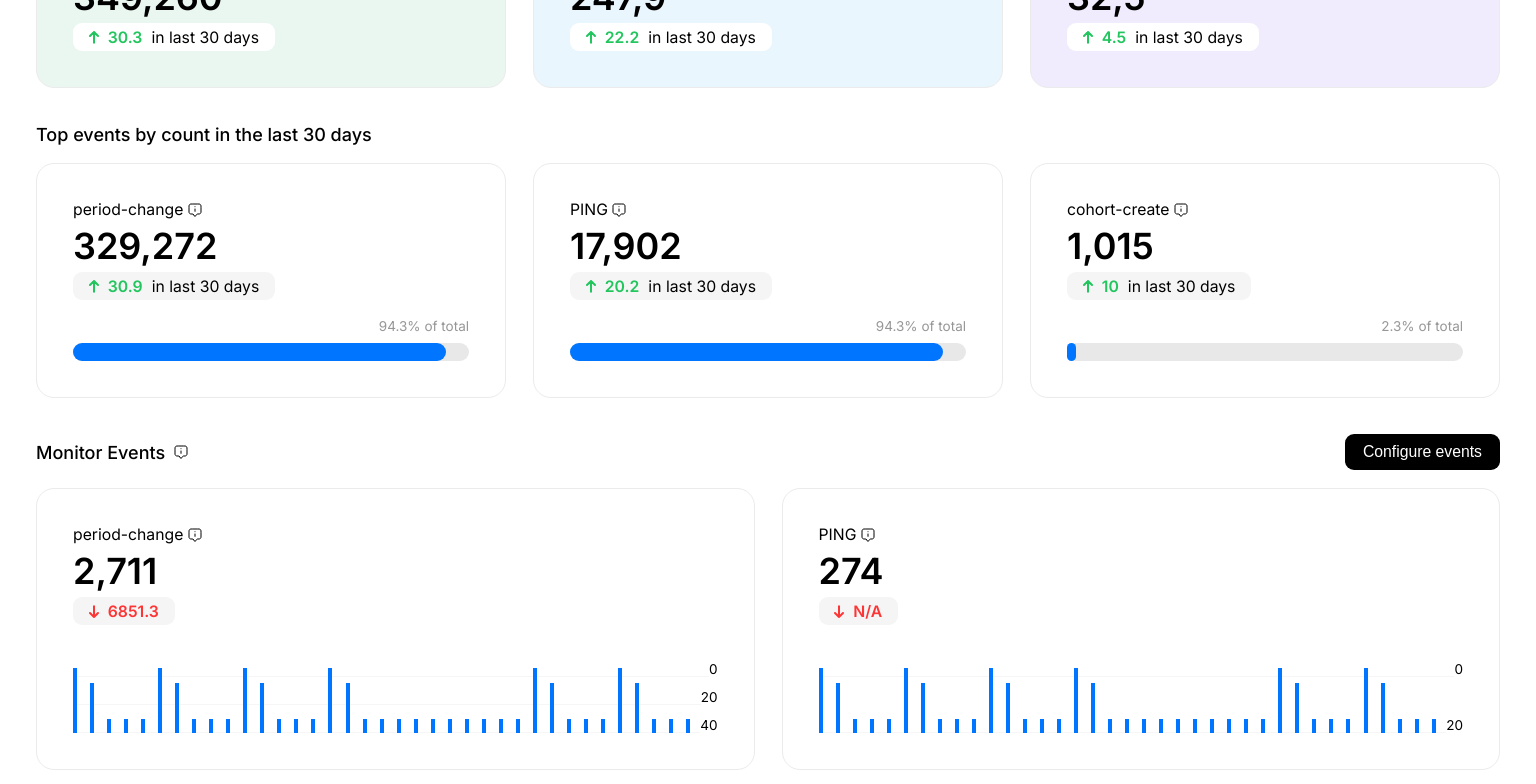
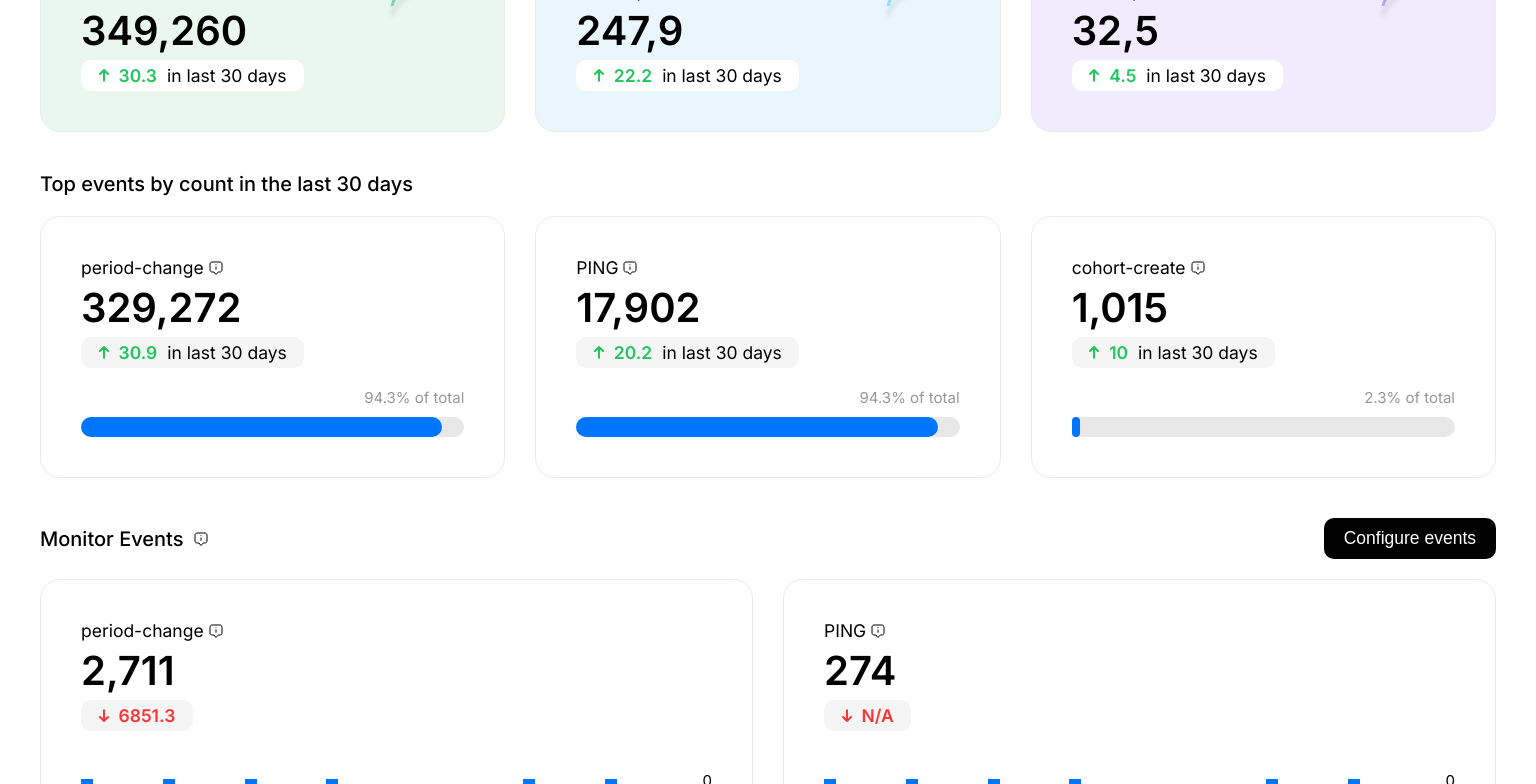
Before and after one commit to erdemuslu/events-overview, a React (Vite) app: page / in a window 1536 px wide. Shown: the part 300-1084 px from the top of the page. Built offline with nearby package versions, Linux system fonts and the light colour scheme.

Commit message:
feat: update responsive style

```diff
--- a/src/App.css
+++ b/src/App.css
@@ -1,14 +1,7 @@
 #root {
-  max-width: 1280px;
   width: 100%;
   margin: 0 auto;
   padding: 2rem;
-}
-
-@media screen and (min-width: 1280px) {
-  #root {
-    max-width: unset;
-  }
 }
 
 h1, h1, h3, h4, p {
--- a/src/components/box/box.css
+++ b/src/components/box/box.css
@@ -116,6 +116,12 @@
   background-color: #0075FF;
 }
 
+@media screen and (min-width: 1480px) {
+  .box-chart-yAxis__bar {
+    width: 12px;
+  }
+}
+
 .box-chart-xAxis {
   display: flex;
   flex-direction: column;
--- a/src/index.css
+++ b/src/index.css
@@ -18,14 +18,14 @@ html, body {
   font-size: 16px;
 }
 
-@media screen and (min-width: 1280px) {
+@media screen and (min-width: 1480px) {
   html, body {
-    font-size: 18px;
+    font-size: 20px;
   }
 }
 
 @media screen and (min-width: 2000px) {
   html, body {
-    font-size: 22px;
+    font-size: 24px;
   }
 }
```
